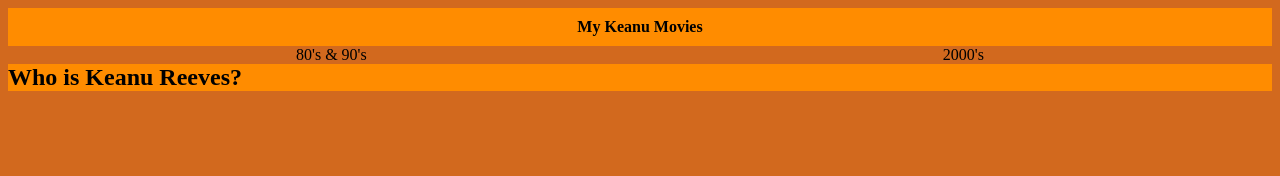
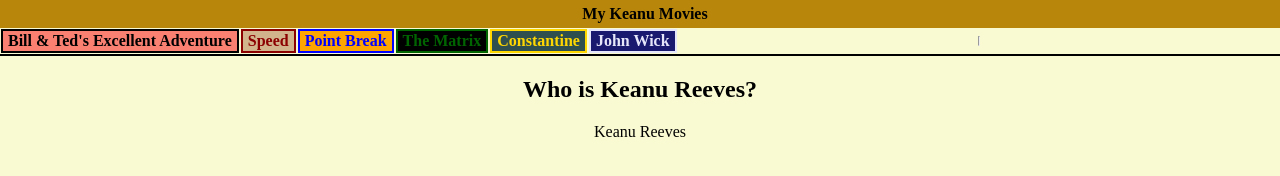
Before and after one commit to deusexmachina1999/my-keanu-movies, a plain HTML site: page index.html in a window 1280 px wide. Drawn offline with Linux system fonts and the light colour scheme.

Commit message:
Worked on nav bar, it needs work still.

```diff
--- a/index.css
+++ b/index.css
@@ -1,36 +1,89 @@
+body {
+    margin: 0%;
+}
+
 header {
-    background-color:darkorange;
+    background-color:darkgoldenrod;
     color:black;
     text-align: center;
-    size: 10px;
+    size: 5px;
+    width: 100%;
     margin-top: 0%;
     margin-left: 0px;
     margin-right: 0px;
-    padding: 10px;
+    padding: 5px;
 }
 
 main {
-   background-color:darkorange;
+   text-align: center;
 
 }
 
 html {
-    background-color:chocolate;
+    background-color:lightgoldenrodyellow;
 }
 
 h2 {
-    margin: 0;
+
+}
+
+#btea {
+    border: 2px solid;
+    color:black;
+    background-color:salmon;
+    transition: 200ms linear;
+}
+
+#speed {
+    border: 2px solid;
+    color:darkred;
+    background-color:tan;
+    transition: 200ms linear;
+}
+
+#pb {
+    border: 2px solid;
+    color:blue;
+    background-color:orange;
+    transition: 200ms linear;
+}
+
+#matrix {
+    border: 2px solid;
+    color:darkgreen;
+    background-color:black;
+    transition: 200ms linear;
+}
+
+#john {
+    border: 2px solid;
+    color:gold;
+    background-color:darkslategray;
+    transition: 200ms linear;
+}
+
+#wick {
+    border: 2px solid;
+    color:lavender;
+    background-color:midnightblue;
+    transition: 200ms linear;
 }
 
 nav {
-    display: flex;
-    justify-content: space-around;
+    background-color:lightgoldenrodyellow;
+    display:flex;
+    flex-direction:row;
+    justify-content:space-evenly;
+    flex-wrap:wrap;
+    border-bottom: 2px solid black;
 }
 
 nav a {
-    border: 2px solid black;
+    display:flex;
+    width:fit-content;
+    font-weight: bold;
+    margin: 1px;
+    padding: 1px 5px;
     text-decoration: none;
-    display: block;
-    color: black;
-border: 5px;
+
 }
--- a/index.html
+++ b/index.html
@@ -10,11 +10,21 @@
 </head>
 <header><b> My Keanu Movies</b></header>
 <nav>
-    <a href="80s-90s.html">80's & 90's</a>
-    <a href="2000s.html">2000's</a>
+    <a href="btea.html" id="btea"> Bill & Ted's Excellent Adventure</a>
+    <a href="speed.html" id="speed">Speed</a>
+    <a href="pointbreak.html" id="pb">Point Break</a>
+    <a href="thematrix.html" id="matrix"> The Matrix</a>
+    <a href="constantine.html" id="john">Constantine</a>
+    <a href="johnwick.html" id="wick"> John Wick</a><hr>
 </nav>
 <main>
-<h2><b> Who is Keanu Reeves?</b></h2>
+<section>
+    <h2><b> Who is Keanu Reeves?</b></h2>
+    <p>
+        Keanu Reeves
+    </p>
+</section>
+
 </main>
 
 </html>
```
Also changed, not shown: pre-y2k.html (deleted), thiscentury.html (deleted).
